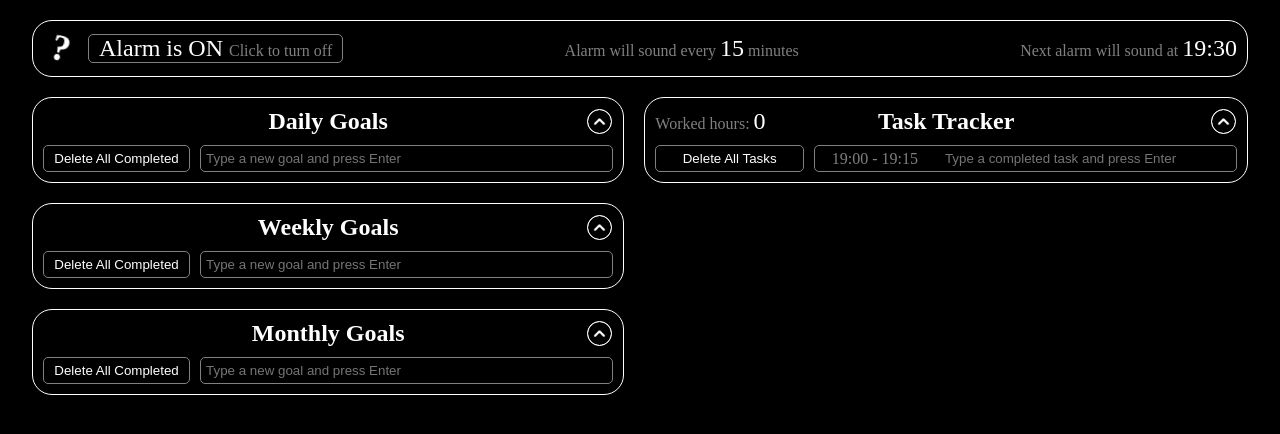
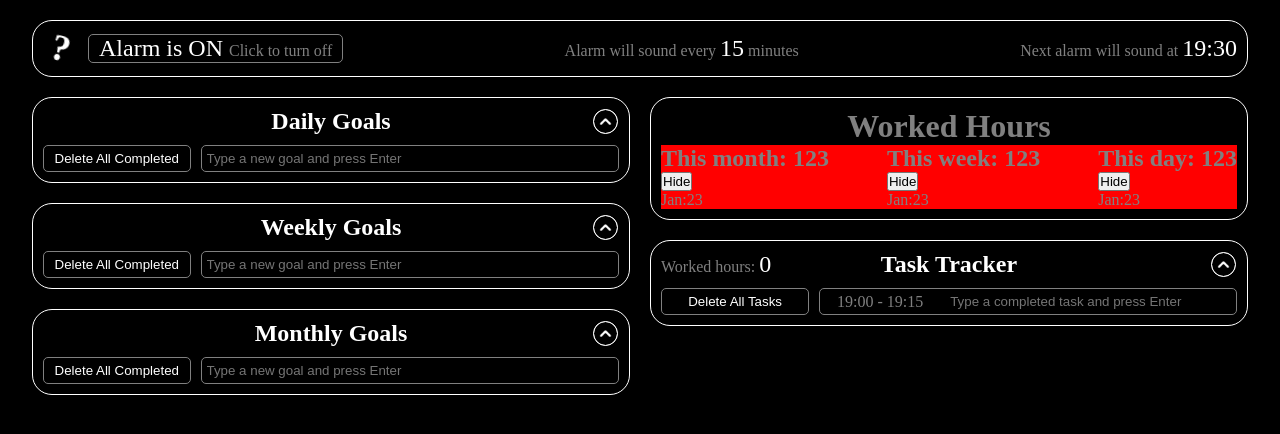
Before and after one commit to danifromecuador/plannywise_draft, a React (Vite) app: page / in a window 1280 px wide. Shown: the top 434 px of the page. Built offline with nearby package versions, Linux system fonts and the light colour scheme.

Commit message:
| /src/stats | Create Stats.jsx component |

```diff
--- a/src/main/App.css
+++ b/src/main/App.css
@@ -1,28 +1,28 @@
 /* src/main/App.css */
-
 .app {
   width: 95vw;
   height: 95vh;
 }
 
 .app,
-.todos-tasks,
-.todos {
+.left-right,
+.left, .right {
   display: flex;
   flex-direction: column;
   row-gap: 20px;
 }
 
 @media (width > 1200px) {
-  .todos-tasks {
+  .left-right {
     width: 100%;
     flex-direction: row;
     column-gap: 20px;
   }
 
-  .todos {
+  .left, .right {
     width: 100%;
   }
+
 }
 
 @media (width < 576px) {
--- a/src/main/App.jsx
+++ b/src/main/App.jsx
@@ -1,25 +1,27 @@
 // src/main/App.jsx
-
 import { Alarm } from '../alarm/Alarm.jsx'
 import { Todo } from '../todo/Todo.jsx'
 import { Tasks } from '../tasks/Tasks.jsx'
+import { Stats } from '../stats/Stats.jsx'
 import { dailyTodoStore } from '../store/store.js'
 import { weeklyTodoStore } from '../store/store.js'
 import { monthlyTodoStore } from '../store/store.js'
-
 import './App.css'
 
 export const App = () => {
   return (
     <div className="app">
       <Alarm />
-      <div className="todos-tasks">
-        <div className="todos">
+      <div className="left-right">
+        <div className="left">
           <Todo store={dailyTodoStore()} title={"Daily Goals"} todos={"dailyTodos"} dones={"dailyDones"} />
           <Todo store={weeklyTodoStore()} title={"Weekly Goals"} todos={"weeklyTodos"} dones={"weeklyDones"} />
           <Todo store={monthlyTodoStore()} title={"Monthly Goals"} todos={"monthlyTodos"} dones={"monthlyDones"} />
         </div>
-        <Tasks />
+        <div className="right">
+          <Stats />
+          <Tasks />
+        </div>
       </div>
     </div>
   )
--- /dev/null
+++ b/src/stats/Stats.css
@@ -0,0 +1,19 @@
+.Stats {
+  color: aqua;
+  width: 100%;
+  border: 1px solid white;
+  border-radius: 20px;
+  padding: 10px;
+  display: flex;
+  flex-direction: column;
+  justify-content: space-between;
+  align-items: center;
+  color: gray;
+}
+
+.stats_detail {
+  width: 100%;
+  display: flex;
+  justify-content: space-between;
+  background-color: red;
+}
--- /dev/null
+++ b/src/stats/Stats.jsx
@@ -0,0 +1,16 @@
+// src/
+import "./Stats.css"
+import { Stats_detail } from "./Stats_detail";
+
+export const Stats = () => {
+  return (
+    <div className="Stats">
+      <h1>Worked Hours</h1>
+      <div className="stats_detail">
+        <Stats_detail h2="month"/>
+        <Stats_detail h2="week"/>
+        <Stats_detail h2="day"/>
+      </div>
+    </div>
+  )
+}
--- /dev/null
+++ b/src/stats/Stats_detail.jsx
@@ -0,0 +1,14 @@
+// src/
+export const Stats_detail = ({h2}) => {
+  return (
+    <div className="Stats_detail">
+      <div className="months">
+        <div className="header">
+          <h2>This {h2}: 123</h2>
+          <button>Hide</button>
+          <div className="previous">Jan:23</div>
+        </div>
+      </div>
+    </div>
+  )
+}
```
Also changed, not shown: src/stats/stats_logic.js (added).
